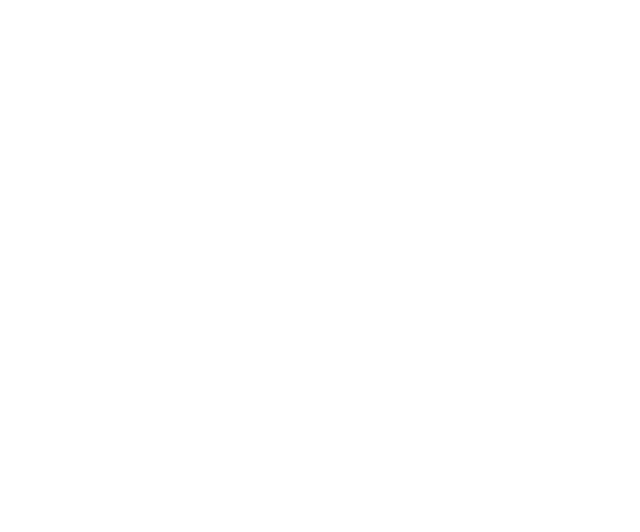
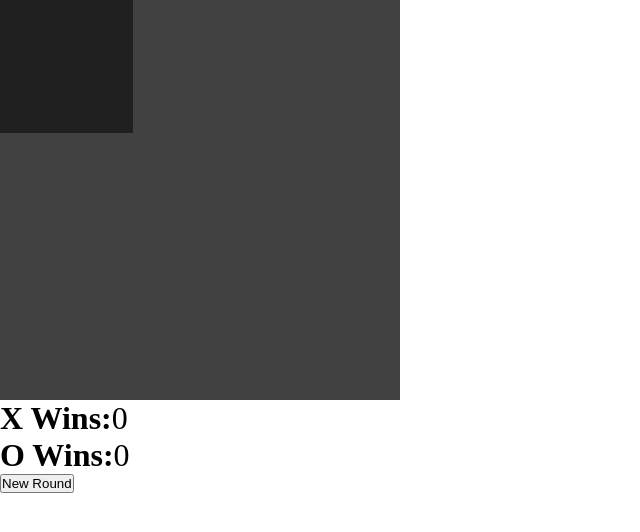
Before and after one commit to LaramieCode/tic-tac-toe, a plain HTML site: page index.html in a window 1280 px wide. Shown: the whole page, without its empty margins (0-640 px from the left). Drawn offline with Linux system fonts and the light colour scheme.

Commit message:
apply simple display

```diff
--- a/index.html
+++ b/index.html
@@ -10,5 +10,34 @@
 </head>
 <body>
 
+    <div class="boardContainer">
+        <div class="board">
+            <div class="boardSquares" id="0"></div>
+            <div class="boardSquares" id="1"></div>
+            <div class="boardSquares" id="2"></div>
+            <div class="boardSquares" id="3"></div>
+            <div class="boardSquares" id="4"></div>
+            <div class="boardSquares" id="5"></div>
+            <div class="boardSquares" id="6"></div>
+            <div class="boardSquares" id="7"></div>
+            <div class="boardSquares" id="8"></div>
+        </div>
+    </div>
+
+    <div class="infoContainer">
+        <div class="playerWins" id="playerX">
+            <h1>X Wins:</h1>
+            <p>0</p>
+        </div>
+        <div class="playerWins" id="playerO">
+            <h1>O Wins:</h1>
+            <p>0</p>
+        </div>
+    </div>
+
+    <div class="newRoundBtnContainer">
+        <button class="newRoundBtn">New Round</button>
+    </div>
+
 </body>
 </html>
--- a/style.css
+++ b/style.css
@@ -2,3 +2,35 @@
     margin: 0;
     padding: 0;
 }
+
+.boardContainer {
+    height: 400px;
+    width: 400px;
+}
+.board {
+    height: 100%;
+    width: 100%;
+    display: grid;
+    grid-template-columns: repeat(3, 1fr);
+    grid-template-rows: repeat(3, 1fr);
+    background-color: rgb(65, 65, 65);
+}
+.boardSquares {
+    display: flex;
+    justify-content: center;
+    align-items: center;
+    font-size: 3em;
+}
+.boardSquares:hover {
+    background-color: rgb(32, 32, 32);
+}
+
+
+.playerWins {
+    display: flex
+}
+.playerWins>p {
+    display: flex;
+    align-items: center;
+    font-size: 2em;
+}
```
